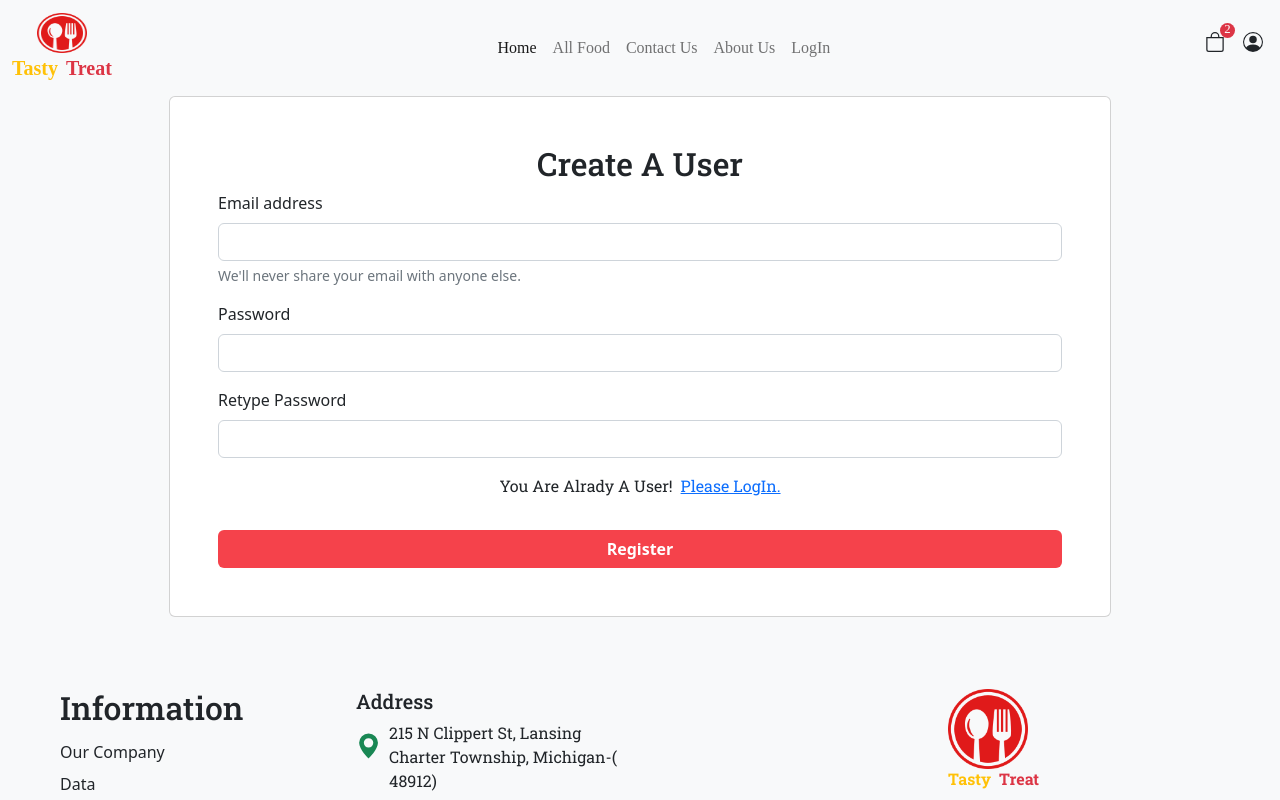
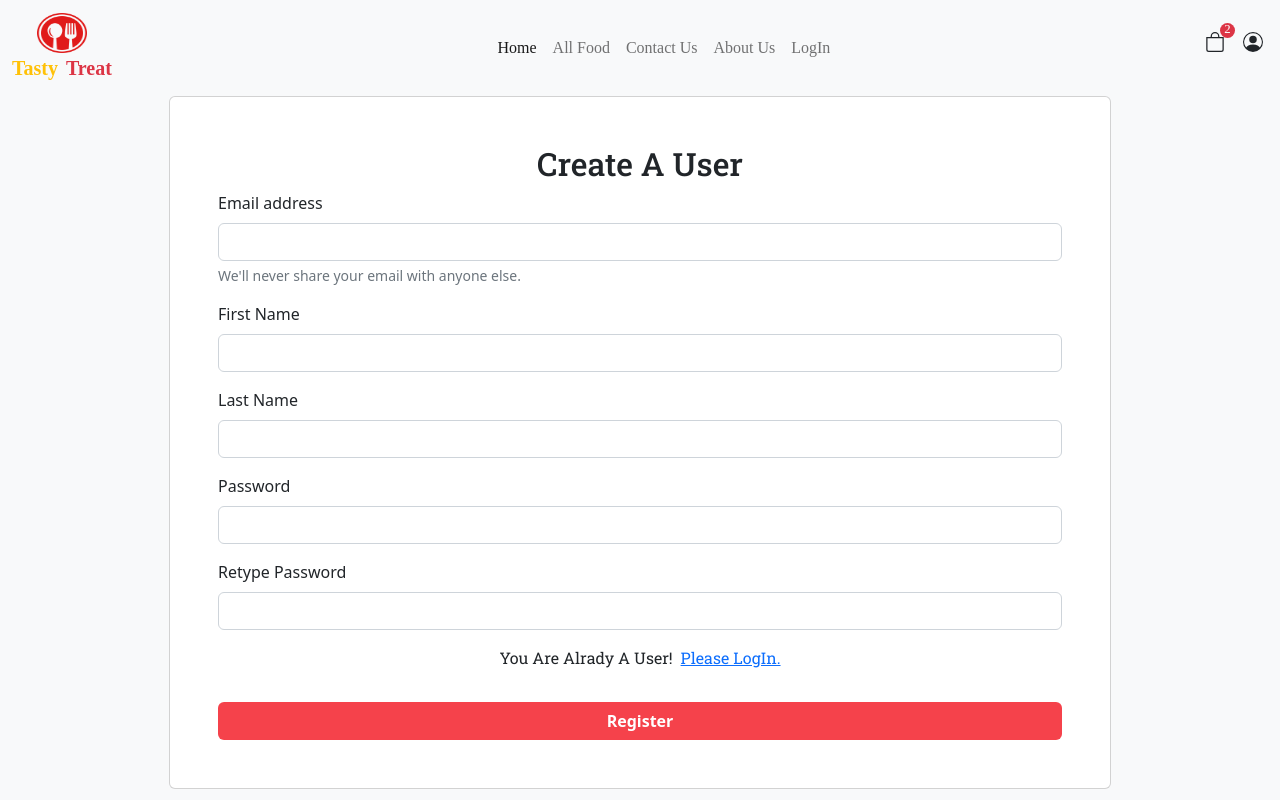
Before and after one commit to naimulislamshakil/Food_Delivary_app, a React (Create React App) app in the folder Front_End/: page /register in a window 1280 px wide. Shown: the top 800 px of the page. Built offline with nearby package versions, Linux system fonts and the light colour scheme; some icons are missing; a web font is replaced by a local one.

Commit message:
create register action type file and do code

```diff
--- a/Front_End/src/Component/Register.tsx
+++ b/Front_End/src/Component/Register.tsx
@@ -5,11 +5,13 @@ const Register = () => {
 	const [email, setEmail] = useState('');
 	const [password, setPassword] = useState('');
 	const [rePassword, setRePassword] = useState('');
+	const [firstName, setFirstName] = useState('');
+	const [lasttName, setLastName] = useState('');
 
 	const onSubmit = (e: FormEvent<HTMLFormElement>) => {
 		e.preventDefault();
 		if (password === rePassword) {
-			console.log(email, password);
+			console.log(email, password, firstName, lasttName);
 		}
 	};
 	return (
@@ -33,6 +35,34 @@ const Register = () => {
 						We'll never share your email with anyone else.
 					</div>
 				</div>
+
+				<div className="mb-3">
+					<label htmlFor="exampleInputEmail1" className="form-label">
+						First Name
+					</label>
+					<input
+						onBlur={(e) => setFirstName(e.target.value)}
+						type="text"
+						className="form-control"
+						id="exampleInputEmail1"
+						aria-describedby="emailHelp"
+						required
+					/>
+				</div>
+				<div className="mb-3">
+					<label htmlFor="exampleInputEmail1" className="form-label">
+						Last Name
+					</label>
+					<input
+						onBlur={(e) => setLastName(e.target.value)}
+						type="text"
+						className="form-control"
+						id="exampleInputEmail1"
+						aria-describedby="emailHelp"
+						required
+					/>
+				</div>
+
 				<div className="mb-3">
 					<label htmlFor="exampleInputPassword1" className="form-label">
 						Password
@@ -45,6 +75,7 @@ const Register = () => {
 						required
 					/>
 				</div>
+
 				<div className="mb-3">
 					<label htmlFor="exampleInputPassword1" className="form-label">
 						Retype Password
```
Also changed, not shown: Front_End/src/Redux/Action/Action/RegisterAction.ts (added, +18 -0 lines), Front_End/src/Redux/Action/ActionType/RegisterActionType.ts (added, +30 -0 lines).
